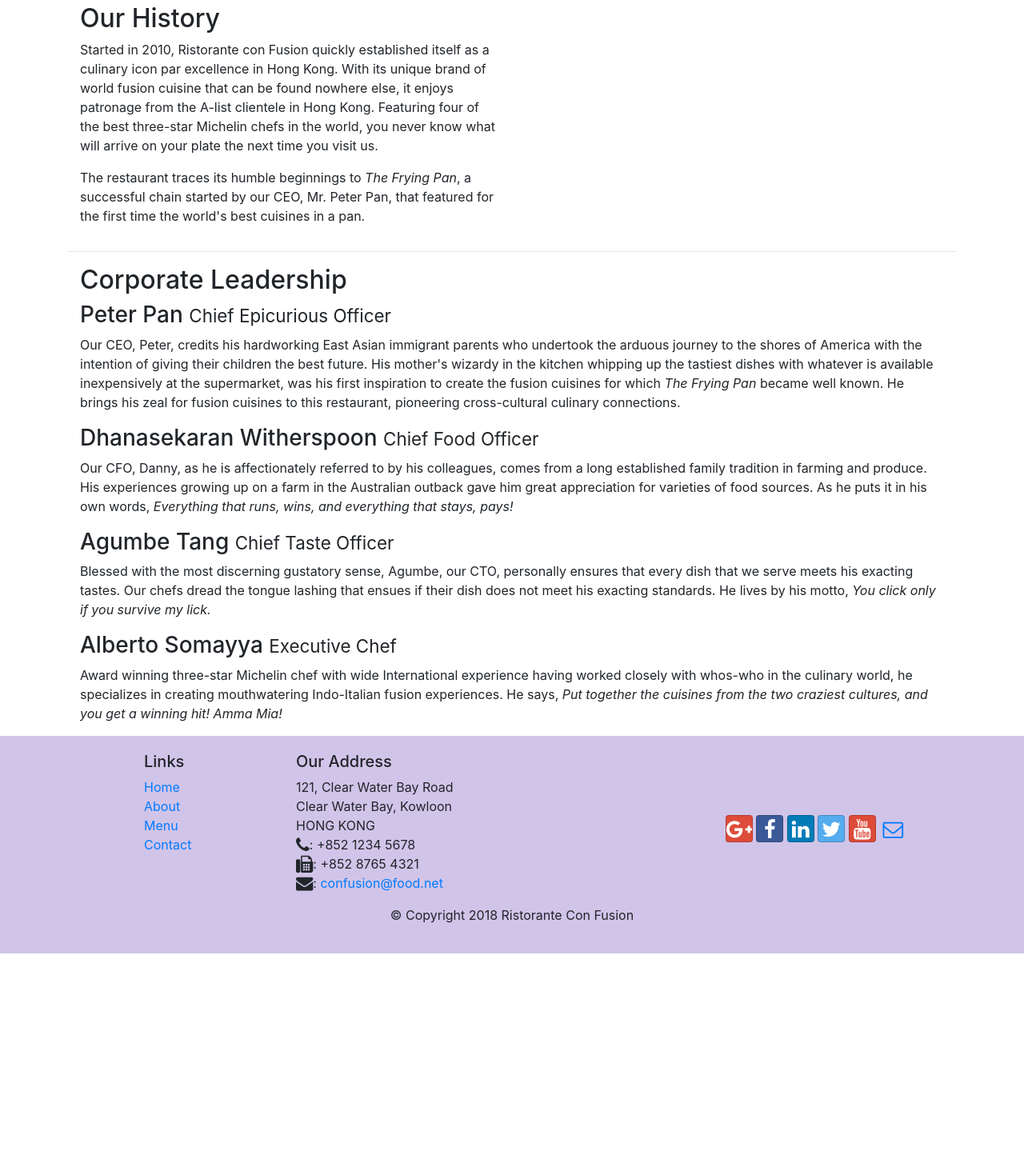
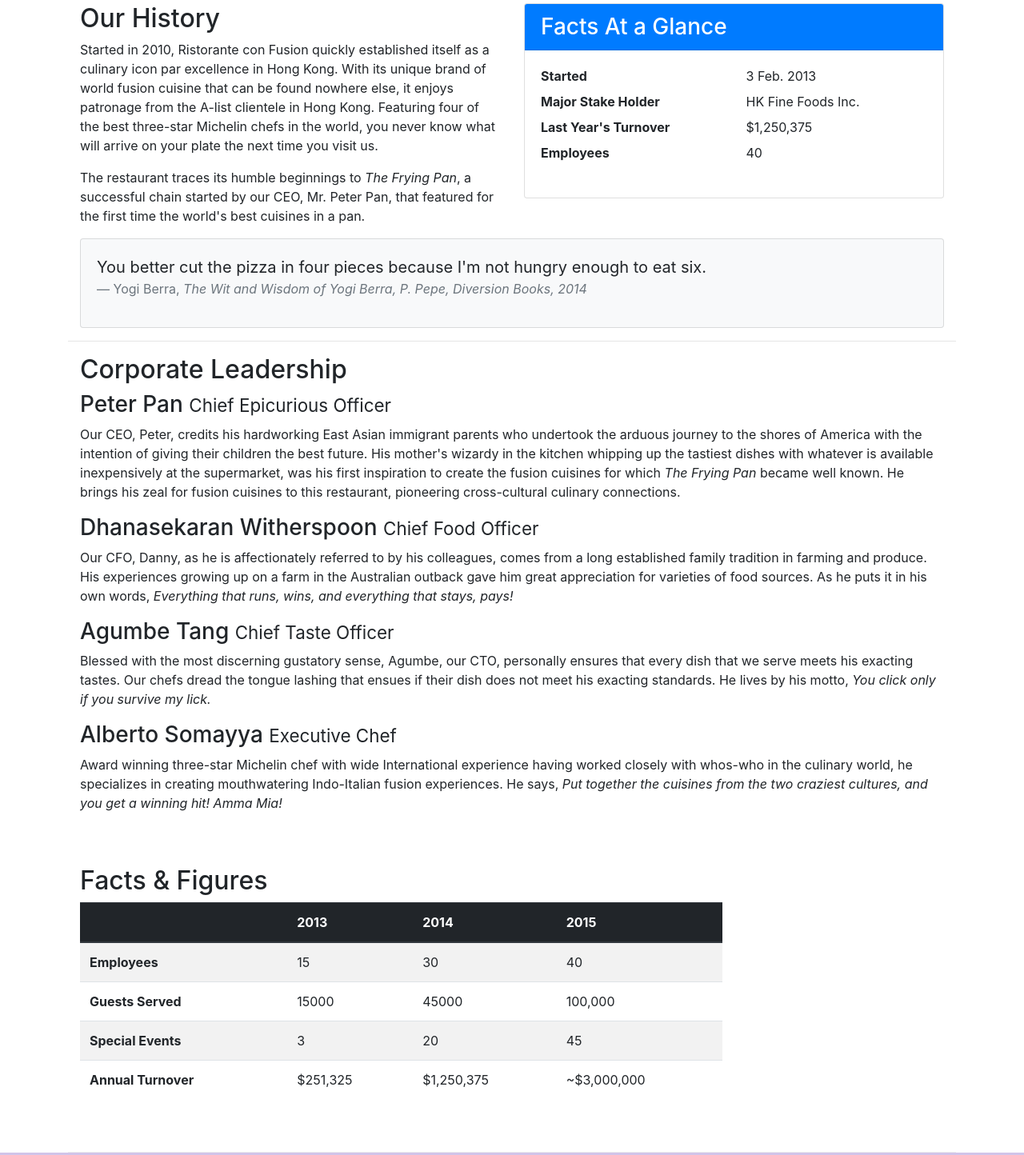
Before and after one commit to transistor1001/CourseraBootstrap4, a website: page aboutus.html in a window 1280 px wide. Shown: the part 438-1882 px from the top of the page at 80% size. Before the commit the page ends 1630 px from the top, so only its background shows below. Drawn offline with nearby package versions, Linux system fonts and the light colour scheme.

Commit message:
Tables and Cards

```diff
--- a/aboutus.html
+++ b/aboutus.html
@@ -27,7 +27,8 @@
                             About</a></li>
                     <li class="nav-item"><a class="nav-link" href="#"><span class="fa fa-list fa-lg"></span> Menu</a>
                     </li>
-                    <li class="nav-item"><a class="nav-link" href="./contactus.html"><span class="fa fa-address-card fa-lg"></span>
+                    <li class="nav-item"><a class="nav-link" href="./contactus.html"><span
+                                class="fa fa-address-card fa-lg"></span>
                             Contact</a></li>
                 </ul>
             </div>
@@ -73,7 +74,34 @@
                         started by
                         our CEO, Mr. Peter Pan, that featured for the first time the world's best cuisines in a pan.</p>
                 </div>
-                <div class="col">
+                <div class="col-12 col-sm-6">
+                    <div class="card">
+                        <h3 class="card-header bg-primary text-white">Facts At a Glance</h3>
+                        <div class="card-body">
+                            <dl class="row">
+                                <dt class="col-6">Started</dt>
+                                <dd class="col-6">3 Feb. 2013</dd>
+                                <dt class="col-6">Major Stake Holder</dt>
+                                <dd class="col-6">HK Fine Foods Inc.</dd>
+                                <dt class="col-6">Last Year's Turnover</dt>
+                                <dd class="col-6">$1,250,375</dd>
+                                <dt class="col-6">Employees</dt>
+                                <dd class="col-6">40</dd>
+                            </dl>
+                        </div>
+                    </div>
+                </div>
+                <div class="col-12">
+                    <div class="card card-body bg-light">
+                        <blockquote class="blockquote">
+                            <p class="mb-0">You better cut the pizza in four pieces because
+                                I'm not hungry enough to eat six.</p>
+                            <footer class="blockquote-footer">Yogi Berra,
+                                <cite title="Source Title">The Wit and Wisdom of Yogi Berra,
+                                    P. Pepe, Diversion Books, 2014</cite>
+                            </footer>
+                        </blockquote>
+                    </div>
                 </div>
             </div>
         </div>
@@ -115,12 +143,55 @@
                 <h3>Alberto Somayya <small>Executive Chef</small></h3>
                 <div class="d-none d-sm-block">
                     <p>Award winning three-star Michelin chef with wide International experience having worked closely
-                        with
-                        whos-who in the culinary world, he specializes in creating mouthwatering Indo-Italian fusion
-                        experiences. He says, <em>Put together the cuisines from the two craziest cultures, and you get
-                            a
-                            winning hit! Amma Mia!</em></p>
+                        with whos-who in the culinary world, he specializes in creating mouthwatering Indo-Italian
+                        fusion experiences. He says, <em>Put together the cuisines from the two craziest cultures, and
+                            you get a winning hit! Amma Mia!</em></p>
                 </div>
+            </div>
+        </div>
+        <div class="row row-content">
+            <div class="col-12 col-sm-9">
+                <h2>Facts &amp; Figures</h2>
+                <div class="table-responsive">
+                    <table class="table table-striped">
+                        <thead class="thead-dark">
+                            <tr>
+                                <th>&nbsp;</th>
+                                <th>2013</th>
+                                <th>2014</th>
+                                <th>2015</th>
+                            </tr>
+                        </thead>
+                        <tbody>
+                            <tr>
+                                <th>Employees</th>
+                                <td>15</td>
+                                <td>30</td>
+                                <td>40</td>
+                            </tr>
+                            <tr>
+                                <th>Guests Served</th>
+                                <td>15000</td>
+                                <td>45000</td>
+                                <td>100,000</td>
+                            </tr>
+                            <tr>
+                                <th>Special Events</th>
+                                <td>3</td>
+                                <td>20</td>
+                                <td>45</td>
+                            </tr>
+                            <tr>
+                                <th>Annual Turnover</th>
+                                <td>$251,325</td>
+                                <td>$1,250,375</td>
+                                <td>~$3,000,000</td>
+                            </tr>
+                        </tbody>
+                    </table>
+                </div>
+            </div>
+            <div class="col-12 col-sm-3">
             </div>
         </div>
     </div>
```
